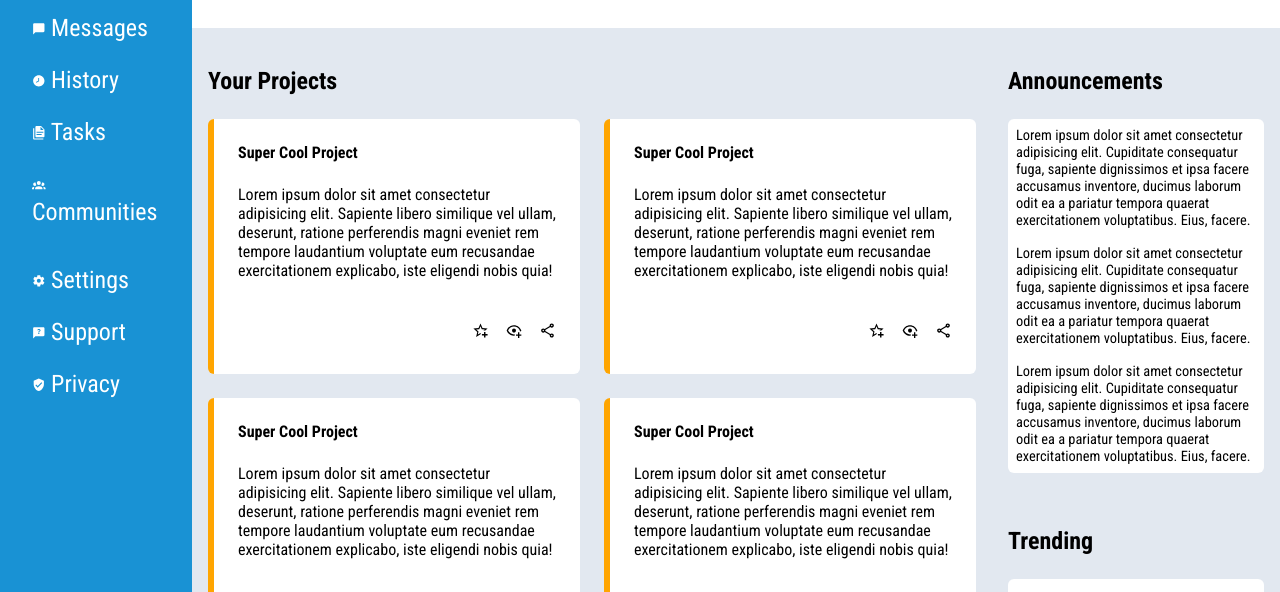
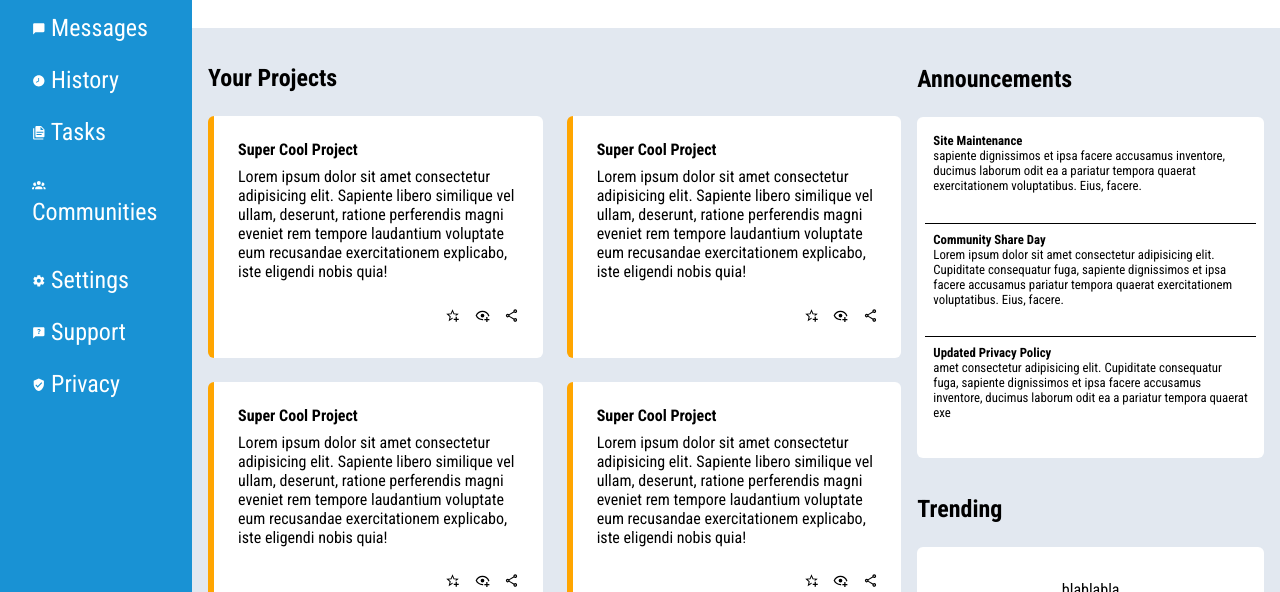
Before and after one commit to eustaquiogalano/grid-admin-dashboard, a plain HTML site: page index.html in a window 1280 px wide. Shown: the part 208-800 px from the top of the page. Drawn offline with Linux system fonts and the light colour scheme; a web font is replaced by a local one.

Commit message:
refactor: add announcements content

```diff
--- a/index.html
+++ b/index.html
@@ -316,23 +316,31 @@
         <div id="announcements">
             <h3>Announcements</h3>
             <div>
-                <div>
-                    Lorem ipsum dolor sit amet consectetur adipisicing elit.
-                    Cupiditate consequatur fuga, sapiente dignissimos et ipsa
-                    facere accusamus inventore, ducimus laborum odit ea a pariatur
-                    tempora quaerat exercitationem voluptatibus. Eius, facere.
+                <div class="bottom-border">
+                    <h4>Site Maintenance</h4>
+                    <p>
+                         sapiente dignissimos et ipsa
+                        facere accusamus inventore, ducimus laborum odit ea a pariatur
+                        tempora quaerat exercitationem voluptatibus. Eius, facere.
+                    </p>
+                </div>
+                <div class="bottom-border">
+                    <h4>Community Share Day</h4>
+                    <p>
+                        Lorem ipsum dolor sit amet consectetur adipisicing elit.
+                        Cupiditate consequatur fuga, sapiente dignissimos et ipsa
+                        facere accusamus pariatur
+                        tempora quaerat exercitationem voluptatibus. Eius, facere.
+                    </p>
                 </div>
                 <div>
-                    Lorem ipsum dolor sit amet consectetur adipisicing elit.
-                    Cupiditate consequatur fuga, sapiente dignissimos et ipsa
-                    facere accusamus inventore, ducimus laborum odit ea a pariatur
-                    tempora quaerat exercitationem voluptatibus. Eius, facere.
-                </div>
-                <div>
-                    Lorem ipsum dolor sit amet consectetur adipisicing elit.
-                    Cupiditate consequatur fuga, sapiente dignissimos et ipsa
-                    facere accusamus inventore, ducimus laborum odit ea a pariatur
-                    tempora quaerat exercitationem voluptatibus. Eius, facere.
+                    <h4>Updated Privacy Policy</h4>
+                    <p>
+                        amet consectetur adipisicing elit.
+                        Cupiditate consequatur fuga, sapiente dignissimos et ipsa
+                        facere accusamus inventore, ducimus laborum odit ea a pariatur
+                        tempora quaerat exe
+                    </p>
                 </div>
             </div>
         </div>
--- a/styles.css
+++ b/styles.css
@@ -205,9 +205,9 @@ main {
 
     grid-area: main;
     display: grid;
-    grid-template-columns: 3fr 1fr;
+    grid-template-columns: 2fr 1fr;
     grid-template-rows: 1fr 1fr;
-    gap: 2rem;
+    gap: 1rem;
     grid-template-areas:
         "projects announcements"
         "projects trending";
@@ -284,12 +284,18 @@ main {
 
         & > div {
             display: grid;
+
             background-color: var(--header-color);
             border-radius: 6px;
+            padding: .5rem;
 
             div {
                 padding: .5rem;
-                font-size: .9rem;
+                font-size: .8rem;
+            }
+
+            .bottom-border {
+                border-bottom: 1px solid black;
             }
         }
 
```
